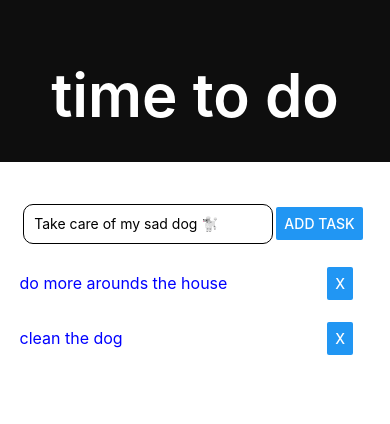
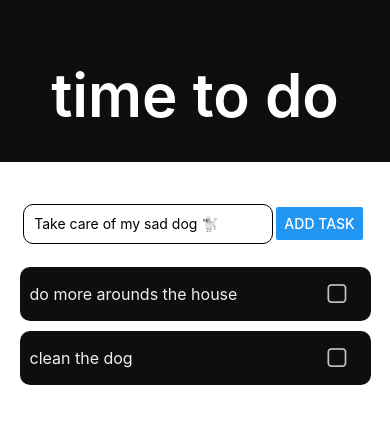
Before and after one commit to digthedill/todo-native, a React Native app: screen / in a window 390 px wide. Shown: the top 424 px of the page. Built offline with nearby package versions, Linux system fonts and the light colour scheme.

Commit message:
loaded icon package; handle completed state

```diff
--- a/App.js
+++ b/App.js
@@ -1,4 +1,4 @@
-import { useState } from "react"
+import { useState, useEffect } from "react"
 import { StatusBar } from "expo-status-bar"
 import { StyleSheet, View, FlatList, TextInput, Button } from "react-native"
 
@@ -11,13 +11,14 @@ export default function App() {
     { timestamp: 1, task: "do more arounds the house" },
     { timestamp: 2, task: "clean the dog" },
   ])
+
   const handleNewTask = () => {
     //grab date time
     const timestamp = new Date()
     setTasks((arr) => [...arr, { timestamp, task: text }])
     setText("")
   }
-
+  console.log(tasks)
   return (
     <View style={styles.container}>
       <Header />
@@ -34,7 +35,12 @@ export default function App() {
         <FlatList
           data={tasks}
           renderItem={({ item }) => (
-            <Task key={item.timestamp} item={item} setTasks={setTasks} />
+            <Task
+              key={item.timestamp}
+              item={item}
+              setTasks={setTasks}
+              tasks={tasks}
+            />
           )}
         />
       </View>
--- a/components/Task.js
+++ b/components/Task.js
@@ -1,21 +1,50 @@
+import { useState } from "react"
 import { Button, StyleSheet, Text, View } from "react-native"
+import { CheckBox } from "react-native-elements"
 
 const Task = (props) => {
-  /**
-   * Need to:
-   * 1) ui for rearranging tasks
-   * 2) checkbox for completeing tasks
-   */
+  const { setTasks, item, tasks } = props
+  const [complete, setComplete] = useState(false)
+
   const removeTask = () => {
-    props.setTasks((arr) =>
-      arr.filter((task) => task.timestamp !== props.item.timestamp)
-    )
+    //on swipe right trigger method
+    setTasks((arr) => arr.filter((task) => task.timestamp !== item.timestamp))
+  }
+
+  const completeTask = () => {
+    setComplete(!complete)
+    if (complete === false) {
+      const reorderedList = array_move(
+        tasks,
+        tasks.indexOf(item),
+        tasks.length - 1
+      )
+      setTasks(reorderedList)
+    }
+  }
+
+  const completedBackground = () =>
+    complete ? { backgroundColor: "#444" } : { backgroundColor: "#0e0e0e" }
+
+  const completedColor = () =>
+    complete ? { color: "#999" } : { color: "#efefef" }
+
+  const array_move = (arr, old_index, new_index) => {
+    if (new_index >= arr.length) {
+      var k = new_index - arr.length + 1
+      while (k--) {
+        arr.push(undefined)
+      }
+    }
+    arr.splice(new_index, 0, arr.splice(old_index, 1)[0])
+    return arr // for testing
   }
 
   return (
-    <View style={styles.container}>
-      <Text style={styles.task}>{props.item.task}</Text>
-      <Button title="x" onPress={removeTask} />
+    <View style={[styles.container, completedBackground()]}>
+      <Text style={[styles.task, completedColor()]}>{item.task}</Text>
+      <CheckBox checked={complete} onPress={completeTask} />
+      {/* <Button title="x" onPress={removeTask} /> */}
     </View>
   )
 }
@@ -26,12 +55,13 @@ const styles = StyleSheet.create({
     flexDirection: "row",
     alignItems: "center",
     justifyContent: "space-between",
-    width: "90%",
-    marginBottom: "6%",
+    width: "95%",
+    marginBottom: 10,
+    paddingLeft: 10,
+    borderRadius: 10,
   },
   task: {
     fontSize: 16,
-    color: "blue",
   },
 })
 
--- a/package.json
+++ b/package.json
@@ -15,6 +15,9 @@
     "react": "17.0.1",
     "react-dom": "17.0.1",
     "react-native": "0.64.3",
+    "react-native-elements": "^3.4.2",
+    "react-native-safe-area-context": "^3.3.2",
+    "react-native-vector-icons": "^9.0.0",
     "react-native-web": "0.17.1"
   },
   "devDependencies": {
```
Also changed, not shown: 1 other file (tests, documents, lock files or other folders).
